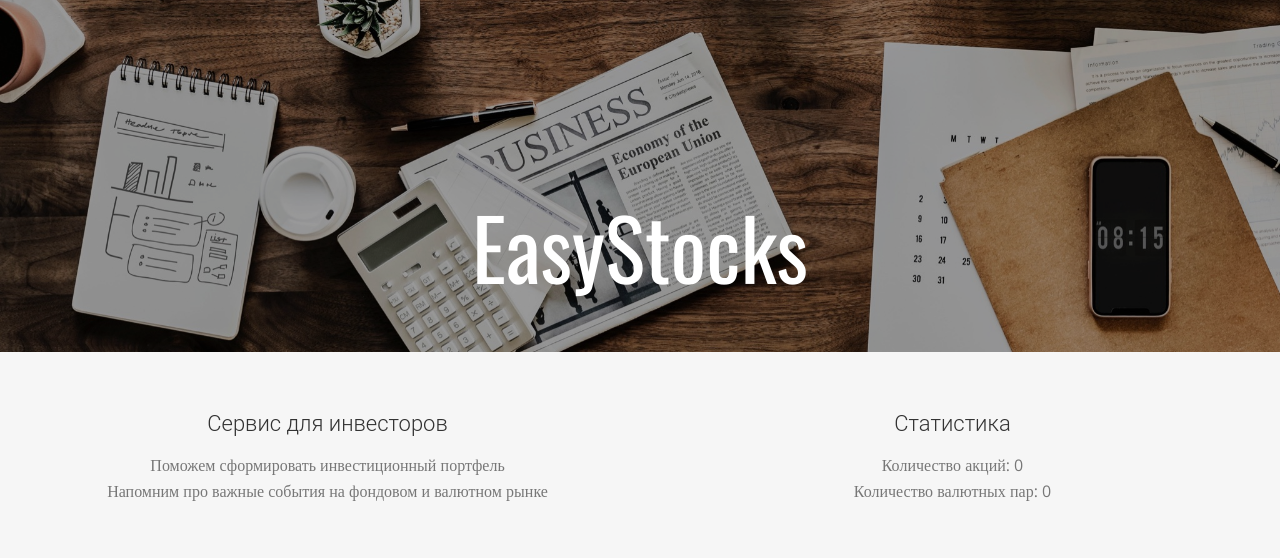
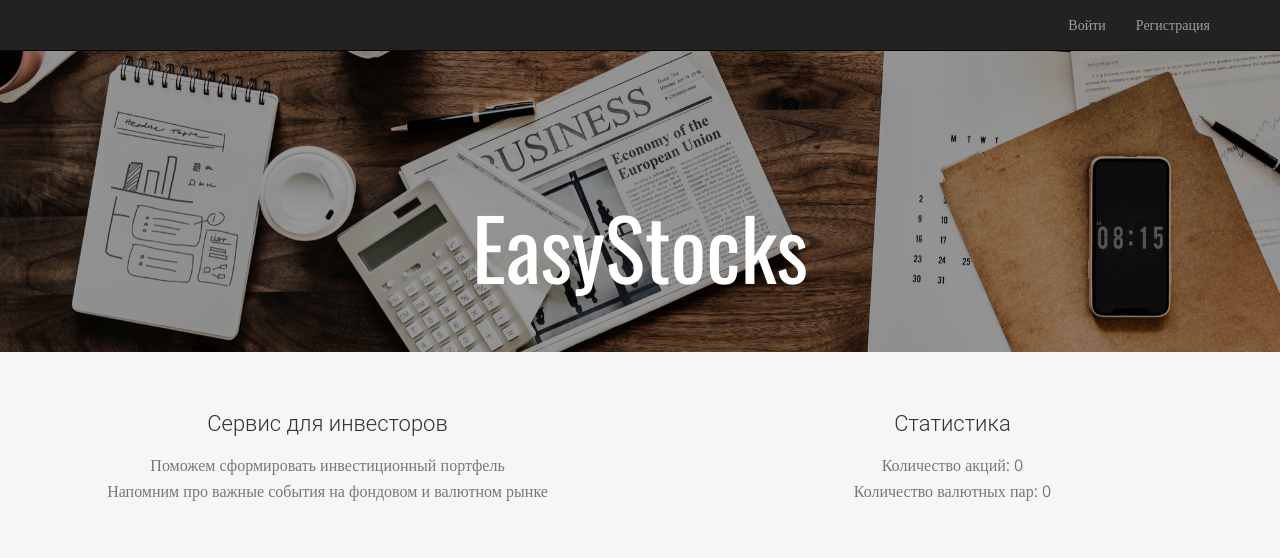
Before and after one commit to AirVan21/EasyStocks, a Django app: page / in a window 1280 px wide. Shown: the top 558 px of the page. Run offline with Django 3.2, Linux system fonts and the light colour scheme; data that the repository does not hold is empty; parts of the project's set-up code (start-up, migrations or seed data) failed here and were passed over; some libraries are stand-ins or nearby versions.

Commit message:
Add navbar to the home page

```diff
--- a/static/js/custom.js
+++ b/static/js/custom.js
@@ -1,7 +1,5 @@
 (function ($) {
-
   "use strict";
-
     $('.owl-carousel').owlCarousel({
         loop:true,
         margin:15,
@@ -19,3 +17,15 @@
     });
 
 })(jQuery);
+
+// Navbaer disabling logic
+var prevScrollpos = window.pageYOffset;
+window.onscroll = function() {
+  var currentScrollPos = window.pageYOffset;
+  if (prevScrollpos < currentScrollPos) {
+    document.getElementById("navigation").style.display = "none";
+  } else {
+    document.getElementById("navigation").style.display = "initial";
+  }
+  prevScrollpos = currentScrollPos;
+}
--- a/templates/home.html
+++ b/templates/home.html
@@ -40,6 +40,37 @@
   <!-- /Google-->
 </head>
 <body>
+  <!-- Navigation -->
+  <nav id="navigation" class="navbar navbar-inverse navbar-fixed-top">
+    <div class="container">
+      <!-- Brand and toggle get grouped for better mobile display -->
+      <div class="navbar-header">
+        <button type="button" class="navbar-toggle collapsed" data-toggle="collapse" data-target="#home-collapse">
+          <span class="sr-only">Toggle navigation</span> <span class="icon-bar"></span>
+          <span class="icon-bar"></span> <span class="icon-bar"></span>
+        </button>
+      </div>
+      <!-- Collect the nav links, forms, and other content for toggling -->
+      <div class="collapse navbar-collapse" id="home-collapse">
+        {% if not user.is_authenticated %}
+        <ul class="nav navbar-nav navbar-right">
+          <li>
+            <a href="{% url 'login' %}" class="page-scroll">Войти</a>
+          </li>
+          <li>
+            <a href="{% url 'login' %}" class="page-scroll">Регистрация</a>
+          </li>
+        </ul>
+        {% else %}
+        <ul class="nav navbar-nav navbar-right">
+          <li>
+            <a href="{% url 'logout' %}" class="page-scroll">Выйти</a>
+          </li>
+        </ul>
+        {% endif %}
+      </div>
+    </div>
+  </nav>
   <!-- Header -->
   <header id="header">
     <div class="intro">
```
